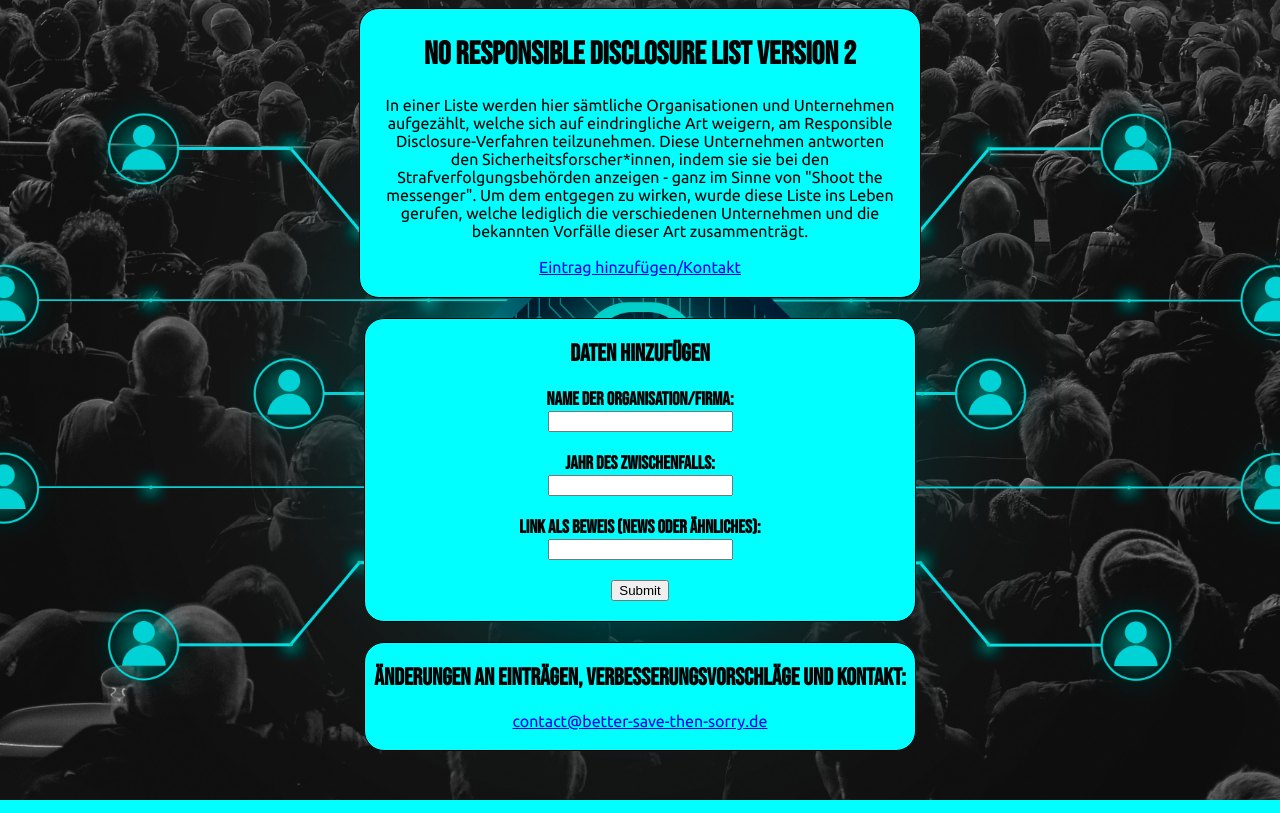
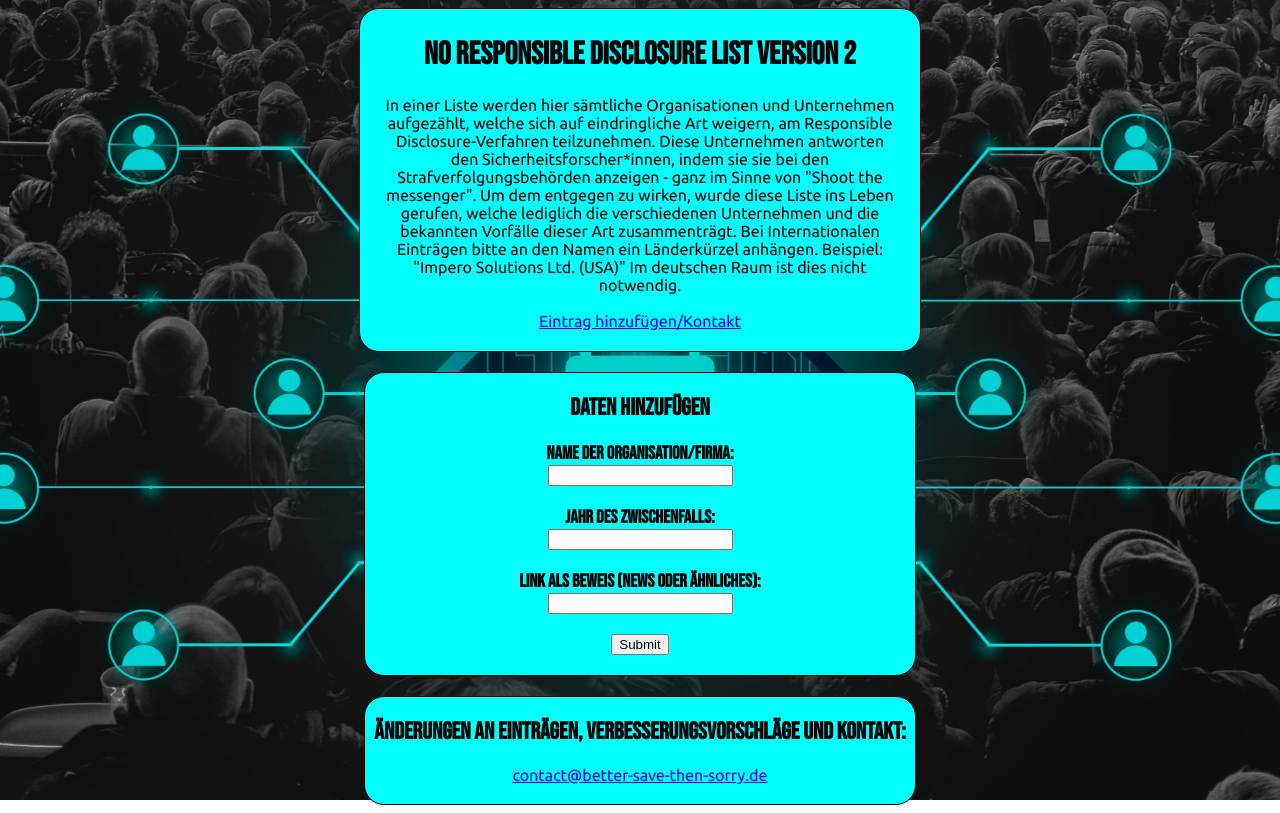
Before and after one commit to YenLucy/no-responsible-disclosure-list, a PHP site: page / in a window 1280 px wide. Run offline with PHP 8.4, Linux system fonts and the light colour scheme; data that the repository does not hold is empty.

Commit message:
fixed several problems

```diff
--- a/CSS/styles.css
+++ b/CSS/styles.css
@@ -89,11 +89,20 @@
 	min-width:550px;
 }
 
-body {
-	background: url("https://better-save-then-sorry.de/images/bg-image.jpg") center center fixed;
-	background-size: cover;
-	background-repeat: no-repeat;
-	position: inherit;
+html::before {
+  content: ' ';
+  display: block;
+  background-image: url('https://better-save-then-sorry.de/images/bg-image.jpg') ;
+  background-position: center;
+  background-size: cover;
+  height: 100vh;
+  width: 100vw;
+  top: 0;
+  bottom: 0;
+  left: 0;
+  right: 0;
+  position: fixed;
+  z-index: -10;
 }
 
 form h3 {
@@ -113,6 +122,8 @@
 		padding-left: 	0px;
 		padding-right: 	0px;
 		min-width: 0;
+		margin-bottom: 35px;
+		margin-top: 35px;
 	}
 
 	.projectIntro {
--- a/index.php
+++ b/index.php
@@ -38,7 +38,7 @@
 			<div class="projectIntro">
 				<h1>No Responsible Disclosure List Version <?= $ProjectVersionNumber ?></h1>
 				<p class="introtext">
-					In einer Liste werden hier sämtliche Organisationen und Unternehmen aufgezählt, welche sich auf eindringliche Art weigern, am Responsible Disclosure-Verfahren teilzunehmen. Diese Unternehmen antworten den Sicherheitsforscher*innen, indem sie sie bei den Strafverfolgungsbehörden anzeigen - ganz im Sinne von "Shoot the messenger". Um dem entgegen zu wirken, wurde diese Liste ins Leben gerufen, welche lediglich die verschiedenen Unternehmen und die bekannten Vorfälle dieser Art zusammenträgt.
+					In einer Liste werden hier sämtliche Organisationen und Unternehmen aufgezählt, welche sich auf eindringliche Art weigern, am Responsible Disclosure-Verfahren teilzunehmen. Diese Unternehmen antworten den Sicherheitsforscher*innen, indem sie sie bei den Strafverfolgungsbehörden anzeigen - ganz im Sinne von "Shoot the messenger". Um dem entgegen zu wirken, wurde diese Liste ins Leben gerufen, welche lediglich die verschiedenen Unternehmen und die bekannten Vorfälle dieser Art zusammenträgt. Bei Internationalen Einträgen bitte an den Namen ein Länderkürzel anhängen. Beispiel: "Impero Solutions Ltd. (USA)" Im deutschen Raum ist dies nicht notwendig.
 					<br><br>
 					<a class="add-link" href="#add-entry" rel="nofollow">Eintrag hinzufügen/Kontakt</a>
 				</p>
```
